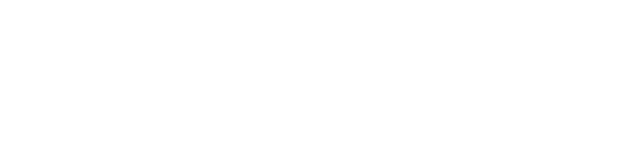
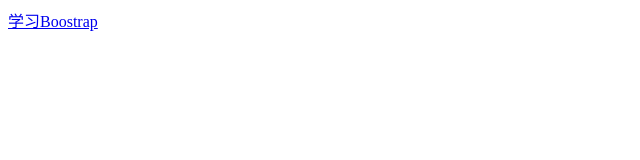
Before and after one commit to lcf9581/MyBlog, a plain HTML site: page index.html in a window 1280 px wide. Shown: the whole page, without its empty margins (0-640 px from the left). Drawn offline with Linux system fonts and the light colour scheme.

Commit message:
Update index.html

```diff
--- a/index.html
+++ b/index.html
@@ -7,6 +7,6 @@
     <title>LCF的博客-记录我的前端学习</title>
 </head>
 <body>
-     <a href="pages/bootstrap.html"学习Boostrap></a>
+     <a href="pages/bootstrap.html">学习Boostrap</a>
 </body>
 </html>
```
